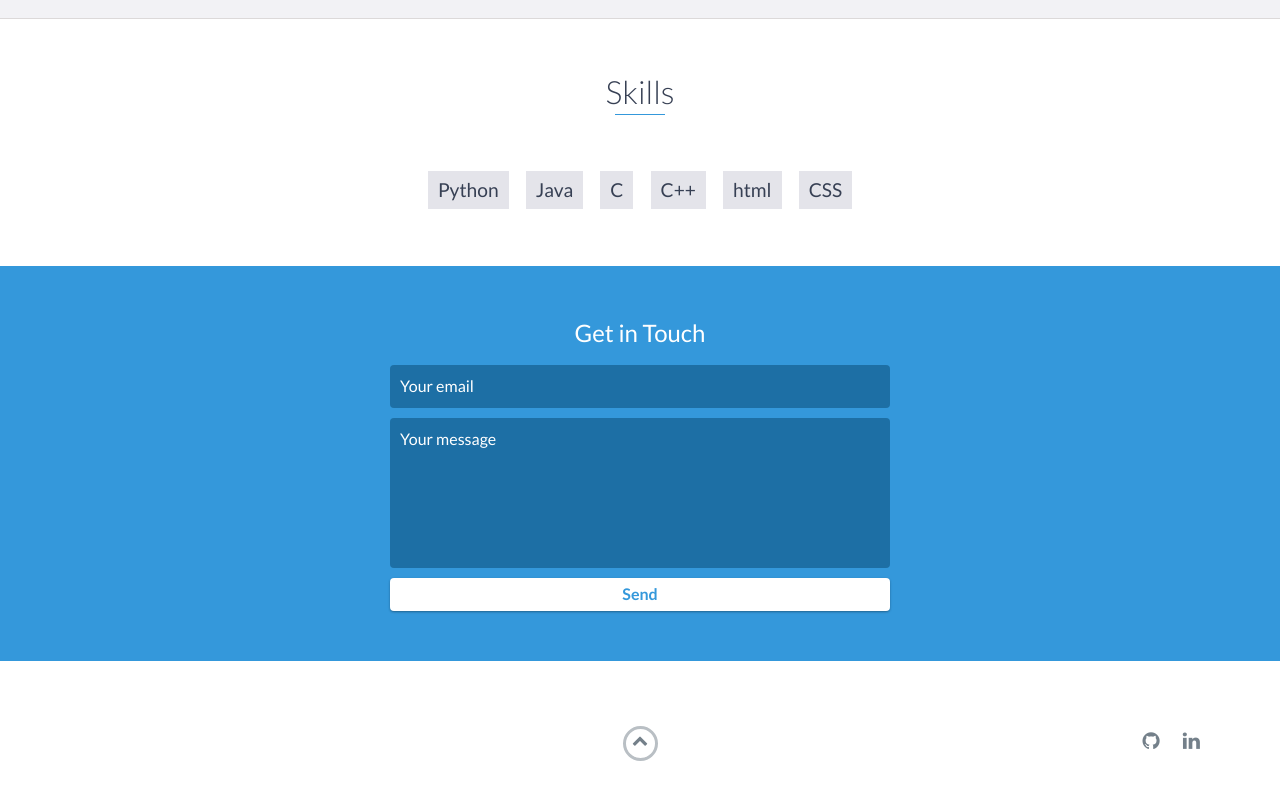
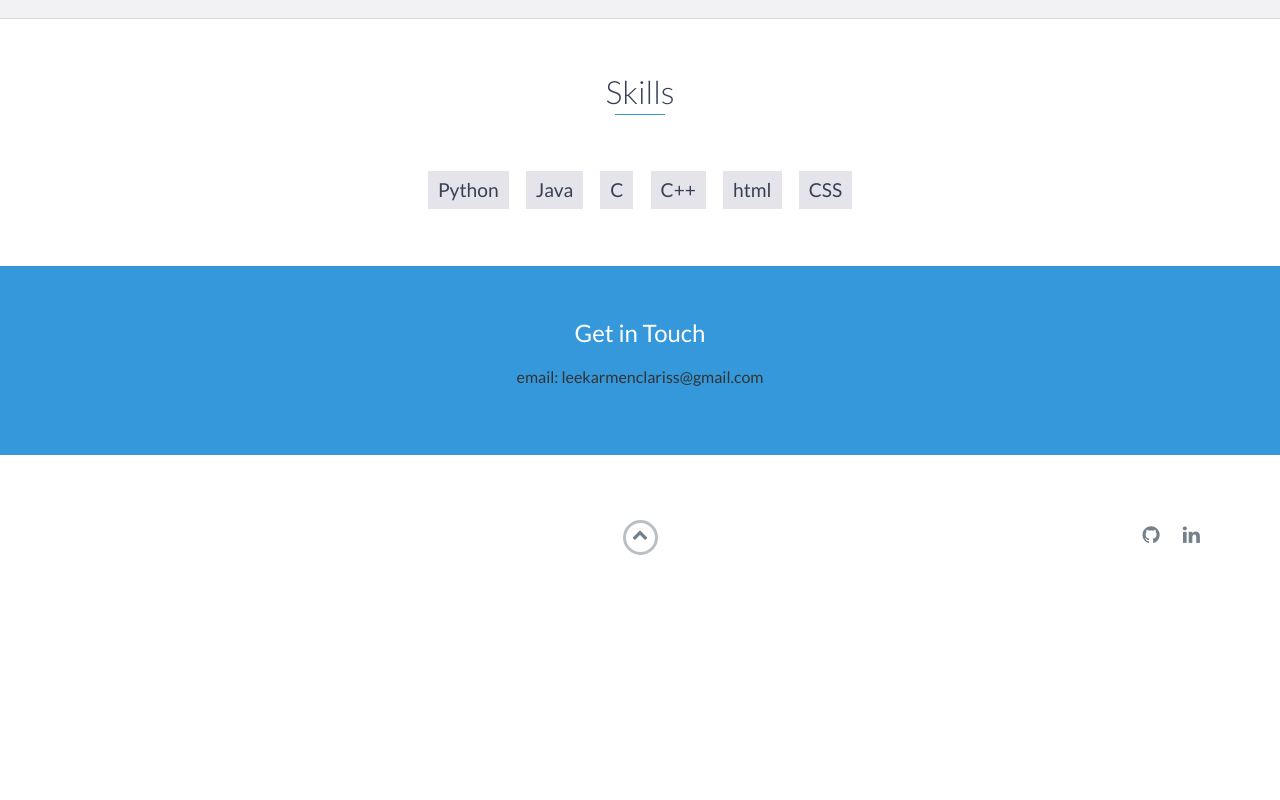
Before and after one commit to karmenclariss/karmenclariss.github.io, a website: page index.html in a window 1280 px wide. Shown: the part 3308-4108 px from the top of the page. After the commit the page ends 3916 px from the top, so only its background shows below. Drawn offline with nearby package versions, Linux system fonts and the light colour scheme.

Commit message:
Update index.html

```diff
--- a/index.html
+++ b/index.html
@@ -193,12 +193,7 @@
     <div id="contact">
         <h2>Get in Touch</h2>
         <div id="contact-form">
-            <form method="POST" action="https://formspree.io/leekarmenclariss@gmail.com">
-                <input type="hidden" name="_subject" value="Contact request from personal website" />
-                <input type="email" name="_replyto" placeholder="Your email" required>
-                <textarea name="message" placeholder="Your message" required></textarea>
-                <button type="submit">Send</button>
-            </form>
+            <p>email: leekarmenclariss@gmail.com</p>
         </div>
         <!-- End #contact-form -->
     </div>
```
